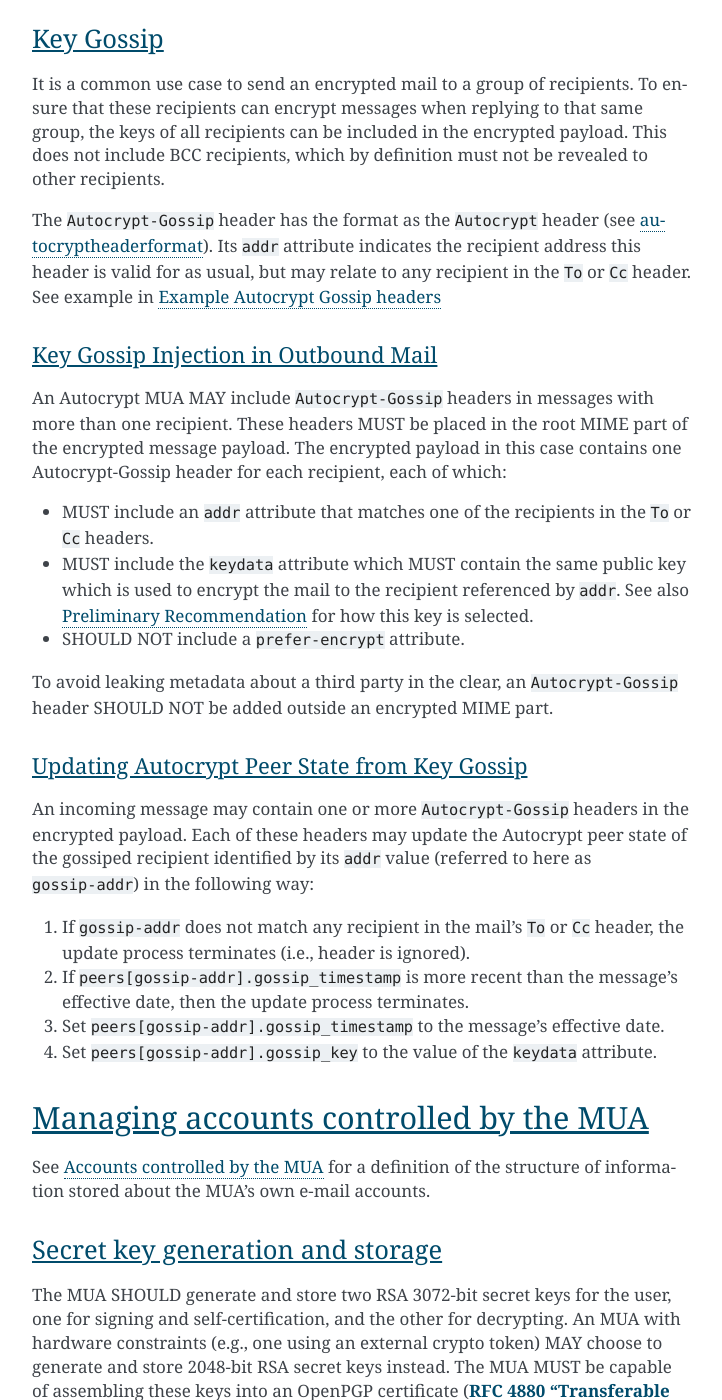
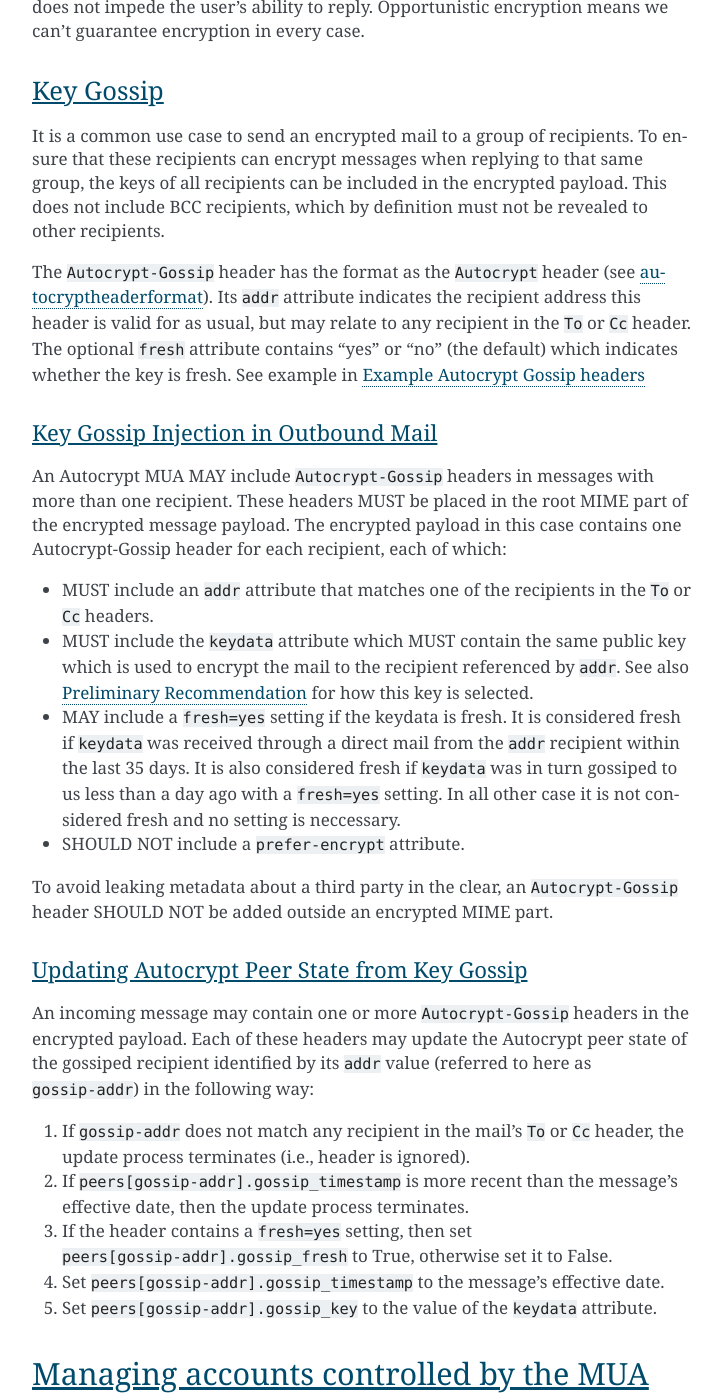
Before and after one commit to autocrypt/autocrypt, a Sphinx documentation site: the page built from doc/level1.rst, in a window 1280 px wide and 1400 px high, scrolled down 13799 px. Shown: the whole window, without its empty margins (388-1110 px from the left). Built offline with Sphinx 7.4.7, drawn with Linux system fonts in a browser that asks for light colours; some of the changed text lies outside the part shown.

Commit message:
another try to fix #248 but hopefully meeting more agreement :)
So this PR aims to cause more readable mails for Carol compared to
the current spec state (which, btw, references "gossip_key_timestamp"
which does not exist).  It should be at least as good as the current
spec state but gives parties receiving a gossip key a single
bit of information: whether the gossiping party got the key
directly or indirectly within the last ~35 days.

With this PR and the #248 scenario:

- Alice sends a Gossip-Header for Carol without the "fresh=true"
  setting in her group message to Bob & Carol

- Bob sends a mail using his own Carol key - Carol can read
  it because Bob has the correct key in the #248 scenario.

If instead Alice has a "fresher" key:

- Alice sends a Gossip-Header for Carol wit the "fresh=true"
  setting in her group message to Bob & Carol

- Bob will take Alice's key for Carol if he didn't
  receive a message from Carol in the 35 days before
  gossip_timestamp.

And a note regarding "contact privacy": the gossiping party leaks
whether she has gotten a mail from a peer within the last 35 days (by
sending fresh=true) along the mail.  However, without this PR anyone
who does not use the gossip key in their replies, leaks that
information as well.

```diff
--- a/doc/level1.rst
+++ b/doc/level1.rst
@@ -168,6 +168,10 @@
 * ``gossip_key``: the value of the ``keydata`` attribute derived from
   the most recent message containing a valid ``Autocrypt-Gossip``
   header about the peer.
+* ``gossip_fresh``: A boolean which is true if the most
+  recent message containing a valid ``Autocrypt-Gossip`` header
+  also contained a ``fresh=yes`` setting.
+
 
 How this information is managed and used is discussed in :ref:`peer-management`.
 
@@ -525,8 +529,8 @@
 Preliminary Recommendation
 __________________________
 
-If either ``public_key`` is ``null``, or ``autocrypt_timestamp`` is
-more than 35 days older than ``gossip_timestamp``, set
+If either ``public_key`` is ``null``, or ``gossip_fresh`` is True
+and ``autocrypt_timestamp`` is more than 35 days older than ``gossip_timestamp``, set
 ``target-keys[to-addr]`` to ``gossip_key`` and set
 ``preliminary-recommendation`` to ``discourage`` and skip to the
 :ref:`final-recommendation-phase`.
@@ -658,6 +662,8 @@
 header (see `autocryptheaderformat`_). Its ``addr`` attribute
 indicates the recipient address this header is valid for as usual, but
 may relate to any recipient in the ``To`` or ``Cc`` header.
+The optional ``fresh`` attribute contains "yes" or "no" (the default)
+which indicates whether the key is fresh.
 See example in :ref:`autocrypt-gossip-example`
 
 Key Gossip Injection in Outbound Mail
@@ -676,6 +682,13 @@
   same public key which is used to encrypt the mail to the recipient
   referenced by ``addr``. See also :ref:`preliminary recommendation`
   for how this key is selected.
+
+- MAY include a ``fresh=yes`` setting if the keydata is fresh.
+  It is considered fresh if ``keydata`` was received through a direct
+  mail from the ``addr`` recipient within the last 35 days. It is also
+  considered fresh if ``keydata`` was in turn gossiped to us less than
+  a day ago with a ``fresh=yes`` setting. In all other case it
+  is not considered fresh and no setting is neccessary.
 
 - SHOULD NOT include a ``prefer-encrypt`` attribute.
 
@@ -699,10 +712,14 @@
 2. If ``peers[gossip-addr].gossip_timestamp`` is more recent than the
    message's effective date, then the update process terminates.
 
-3. Set ``peers[gossip-addr].gossip_timestamp`` to the message's
+3. If the header contains a ``fresh=yes`` setting, then set
+   ``peers[gossip-addr].gossip_fresh`` to True, otherwise
+   set it to False.
+
+4. Set ``peers[gossip-addr].gossip_timestamp`` to the message's
    effective date.
 
-4. Set ``peers[gossip-addr].gossip_key`` to the value of the
+5. Set ``peers[gossip-addr].gossip_key`` to the value of the
    ``keydata`` attribute.
 
 
```
